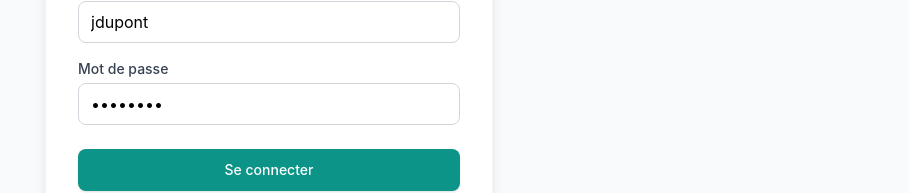
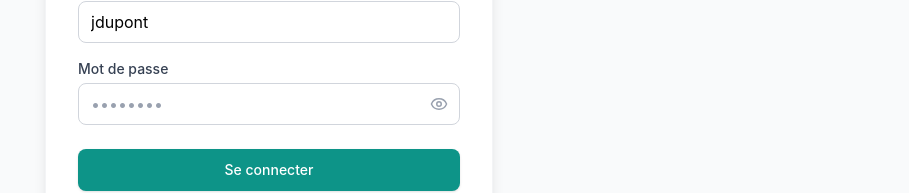
Before and after one commit to Cold-FR/NexTrombi-AD, a React (Vite) app in the folder client/: page / in a window 1280 px wide. Shown: the part 396-589 px from the top of the page, without its empty margins (371-1280 px from the left). Built offline with nearby package versions, Linux system fonts and the light colour scheme.

Commit message:
feat(ui): add show/hide password toggle in login form (#21)
* Implemented state management for password visibility
* Added Eye and EyeOff icons for toggle functionality
* Enhanced user experience by allowing password visibility control

```diff
--- a/client/src/components/LoginPage.tsx
+++ b/client/src/components/LoginPage.tsx
@@ -1,4 +1,5 @@
-import { Loader2, Sun, Moon, Users } from 'lucide-react';
+import { Loader2, Sun, Moon, Users, Eye, EyeOff } from 'lucide-react';
+import { useState } from 'react';
 
 interface LoginPageProps {
   onSubmit: (e: React.SubmitEvent<HTMLFormElement>) => Promise<void>;
@@ -15,6 +16,8 @@ export default function LoginPage({
   theme,
   toggleTheme,
 }: LoginPageProps) {
+  const [showPassword, setShowPassword] = useState(false);
+
   return (
     <div className="flex min-h-screen items-center justify-center bg-gray-50 px-4 py-12 font-sans sm:px-6 lg:px-8 dark:bg-gray-900">
       {/* Bouton thème coin haut droit */}
@@ -58,13 +61,28 @@ export default function LoginPage({
               <label className="mb-1 block text-sm font-medium text-gray-700 dark:text-gray-300">
                 Mot de passe
               </label>
-              <input
-                name="password"
-                type="password"
-                required
-                className="focus:ring-primary-500 focus:border-primary-500 w-full rounded-lg border border-gray-300 px-3 py-2 transition-colors dark:border-gray-600 dark:bg-gray-700 dark:text-white"
-                placeholder="••••••••"
-              />
+              <div className="relative">
+                <input
+                  name="password"
+                  type={showPassword ? 'text' : 'password'}
+                  required
+                  className="focus:ring-primary-500 focus:border-primary-500 w-full rounded-lg border border-gray-300 px-3 py-2 pr-10 transition-colors placeholder:text-gray-400 dark:border-gray-600 dark:bg-gray-700 dark:text-white dark:placeholder:text-gray-500"
+                  placeholder="••••••••"
+                />
+                <button
+                  type="button"
+                  onMouseDown={() => setShowPassword(true)}
+                  onMouseUp={() => setShowPassword(false)}
+                  onMouseLeave={() => setShowPassword(false)}
+                  onTouchStart={() => setShowPassword(true)}
+                  onTouchEnd={() => setShowPassword(false)}
+                  className="absolute inset-y-0 right-0 flex items-center px-3 text-gray-400 hover:text-gray-600 dark:hover:text-gray-300"
+                  tabIndex={-1}
+                  aria-label="Maintenir pour afficher le mot de passe"
+                >
+                  {showPassword ? <EyeOff size={18} /> : <Eye size={18} />}
+                </button>
+              </div>
             </div>
           </div>
 
```
